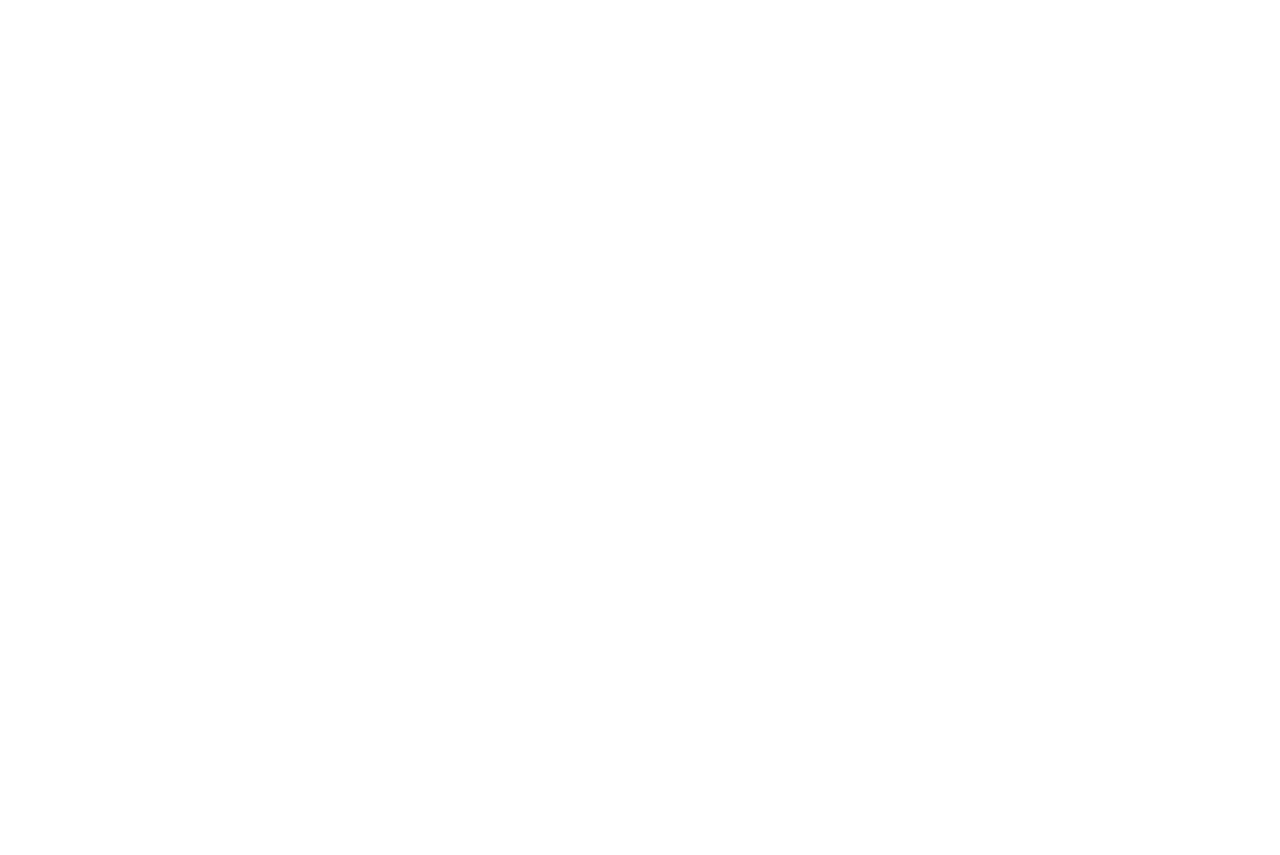
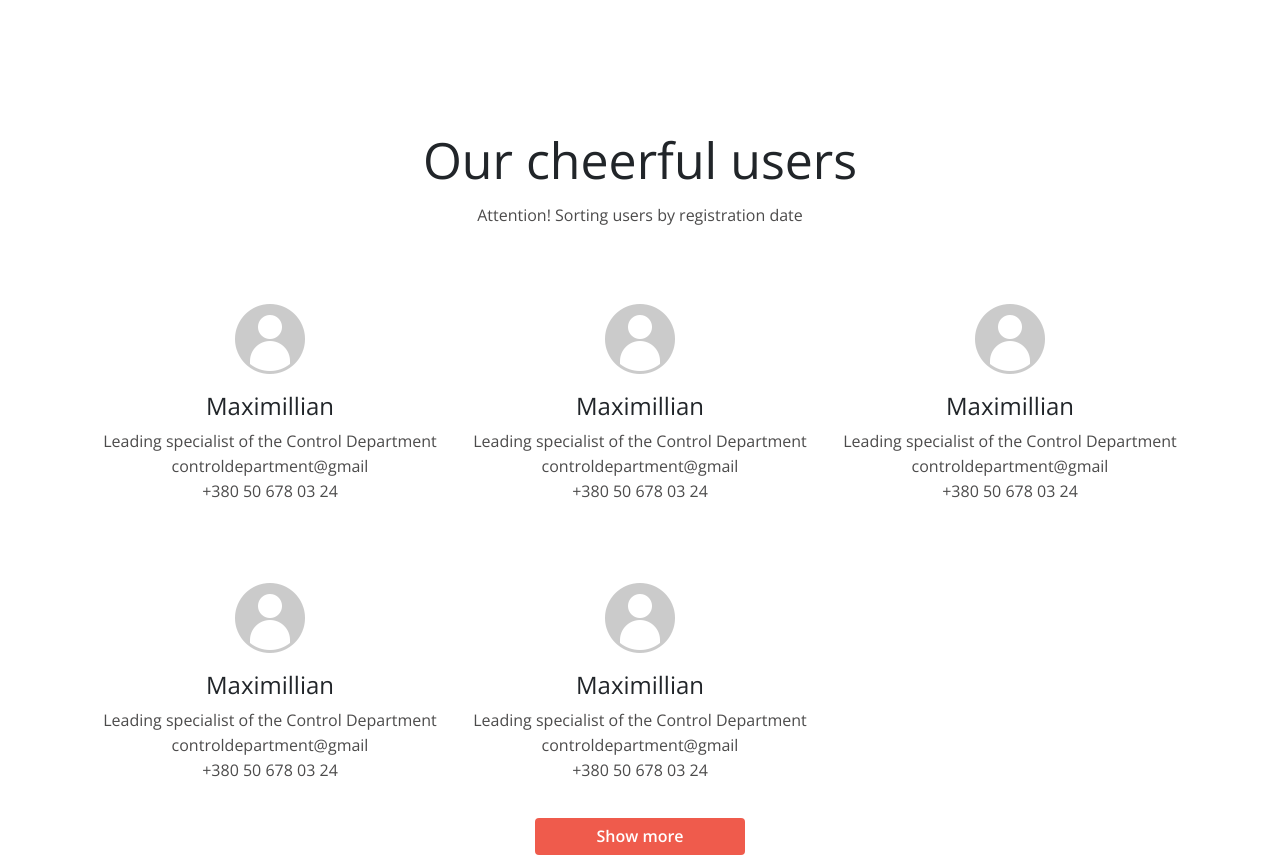
Before and after one commit to Yapichoy/ABZ_Test, a React (Create React App) app: page / in a window 1280 px wide. Shown: the part 1400-2255 px from the top of the page. Before the commit the page ends 1260 px from the top, so only its background shows below. Built offline with nearby package versions, Linux system fonts and the light colour scheme.

Commit message:
users section completed

```diff
--- a/src/App.tsx
+++ b/src/App.tsx
@@ -1,14 +1,17 @@
 import React from 'react';
 import './index.scss';
 import Header from "./components/Header/Header";
-import TestAssigmentScreen from "./components/TestAssigmentScreen/TestAssigmentScreen";
+import FirstSection from "./components/FirstSection/FirstSection";
 import SecondSection from "./components/SecondSection/SecondSection";
+import Users from "./components/UsersSetion/Users";
+
 function App() {
   return (
     <div className="App">
       <Header/>
-      <TestAssigmentScreen/>
+      <FirstSection/>
       <SecondSection/>
+      <Users/>
     </div>
   );
 }
--- a/src/components/TestAssigmentScreen/TestAssigmentScreen.tsx
+++ b/src/components/FirstSection/FirstSection.tsx
@@ -1,6 +1,6 @@
 import React from "react";
 
-const TestAssigmentScreen = () => {
+const FirstSection = () => {
     return (
         <div className={"section first_section"}>
             <div className={"container"}>
@@ -11,10 +11,10 @@ const TestAssigmentScreen = () => {
                 <p>
                     We kindly remind you that your test assignment should be submitted as a link to github/bitbucket repository. Please be patient, we consider and respond to every application that meets minimum requirements. We look forward to your submission. Good luck! The photo has to scale in the banner area on the different screens
                 </p>
-                <button>Sing up now</button>
+                <button className={'btn'}>Sing up now</button>
             </div>
         </div>
     );
 }
 
-export default TestAssigmentScreen;
+export default FirstSection;
--- /dev/null
+++ b/src/components/UsersSetion/User.tsx
@@ -0,0 +1,26 @@
+import React from "react";
+import photo from "../../assets/photo-cover.png";
+
+const User = () => {
+    return (
+        <div className={"user"}>
+            <div className="photo">
+                <img src={photo} alt=""/>
+            </div>
+            <div className="name">
+                Maximillian
+            </div>
+            <div className="position description">
+                Leading specialist of the Control Department
+            </div>
+            <div className="email description">
+                controldepartment@gmail
+            </div>
+            <div className="phone description">
+                +380 50 678 03 24
+            </div>
+        </div>
+    );
+}
+
+export default User;
--- /dev/null
+++ b/src/components/UsersSetion/Users.tsx
@@ -0,0 +1,21 @@
+import React from "react";
+import User from "./User";
+
+const Users = () => {
+    return (
+        <div className={"container section users-wrapper"}>
+            <h1>Our cheerful users</h1>
+            <h5>Attention! Sorting users by registration date</h5>
+            <div className="users">
+               <User/>
+               <User/>
+               <User />
+               <User />
+               <User />
+            </div>
+            <button className={"btn"}>Show more</button>
+        </div>
+    );
+}
+
+export default Users;
--- a/src/index.scss
+++ b/src/index.scss
@@ -21,7 +21,21 @@ body {
 .row {
   display: flex;
 }
+.btn {
+  font-family: $mainFont;
+  background: $redColor;
+  display: flex;
+  border: none;
+  font-size: 16px;
+  font-weight: 600;
+  color: white;
+  padding: 9px 58px;
+  border-radius: 4px;
+  line-height: 120%;
+  cursor: pointer;
+}
 @import "styles/App";
 @import "styles/Header";
-@import "styles/TestAssigmentScreen";
+@import "styles/FirstSection";
 @import "styles/SecondSection";
+@import "styles/UsersSection";
--- a/src/styles/TestAssigmentScreen.scss
+++ b/src/styles/FirstSection.scss
@@ -22,17 +22,6 @@
   line-height: 150%;
   margin: 28px 0 0;
 }
-.first_section button {
-  font-family: $mainFont;
-  background: $redColor;
-  display: flex;
+.first_section .btn {
   margin-top: 34px;
-  border: none;
-  font-size: 16px;
-  font-weight: 600;
-  color: white;
-  padding: 9px 58px;
-  border-radius: 4px;
-  line-height: 120%;
-  cursor: pointer;
 }
--- /dev/null
+++ b/src/styles/UsersSection.scss
@@ -0,0 +1,46 @@
+.users-wrapper {
+  margin-top: 266px;
+}
+.users-wrapper h1 {
+  font-family: $mainFont;
+  font-size: 50px;
+  color: $darkTextColor;
+  font-weight: 400;
+  margin: 0;
+}
+.users-wrapper h5 {
+  font-family: $mainFont;
+  font-size: 16px;
+  color: $greyColor;
+  font-weight: 400;
+  margin: 10px 0 0;
+}
+.users{
+  display: grid;
+  grid-template-columns: 1fr 1fr 1fr;
+}
+.user {
+  margin-top: 78px;
+}
+.user .photo {
+
+}
+.user .name {
+  font-family: $mainFont;
+  font-size: 24px;
+  font-weight: 400;
+  color: $darkTextColor;
+  margin: 10px 0 8px;
+}
+.user .description {
+  font-family: $mainFont;
+  font-size: 16px;
+  font-weight: 400;
+  color: $greyColor;
+  text-align: center;
+  margin-bottom: 3px;
+}
+.users-wrapper .btn{
+  margin: 34px auto 0;
+  padding: 9px 61px;
+}
--- a/src/styles/vars.scss
+++ b/src/styles/vars.scss
@@ -9,4 +9,5 @@ $mainFont: 'Open Sans', sans-serif;
 
 /*Colors*/
 $darkTextColor : #212529;
-$redColor : #ef5b4c;
+$redColor      : #ef5b4c;
+$greyColor     : #4c4b4b;
```
